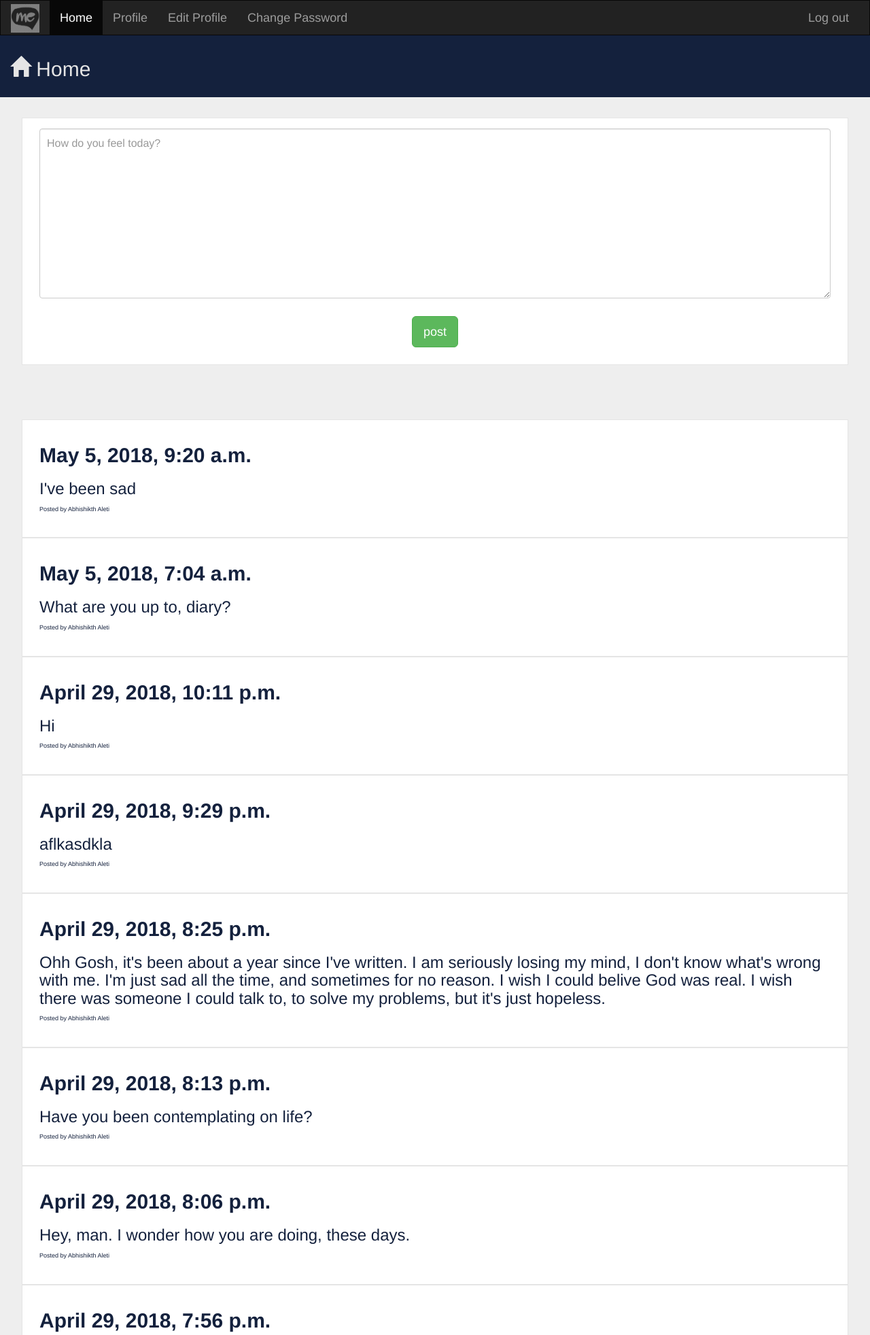
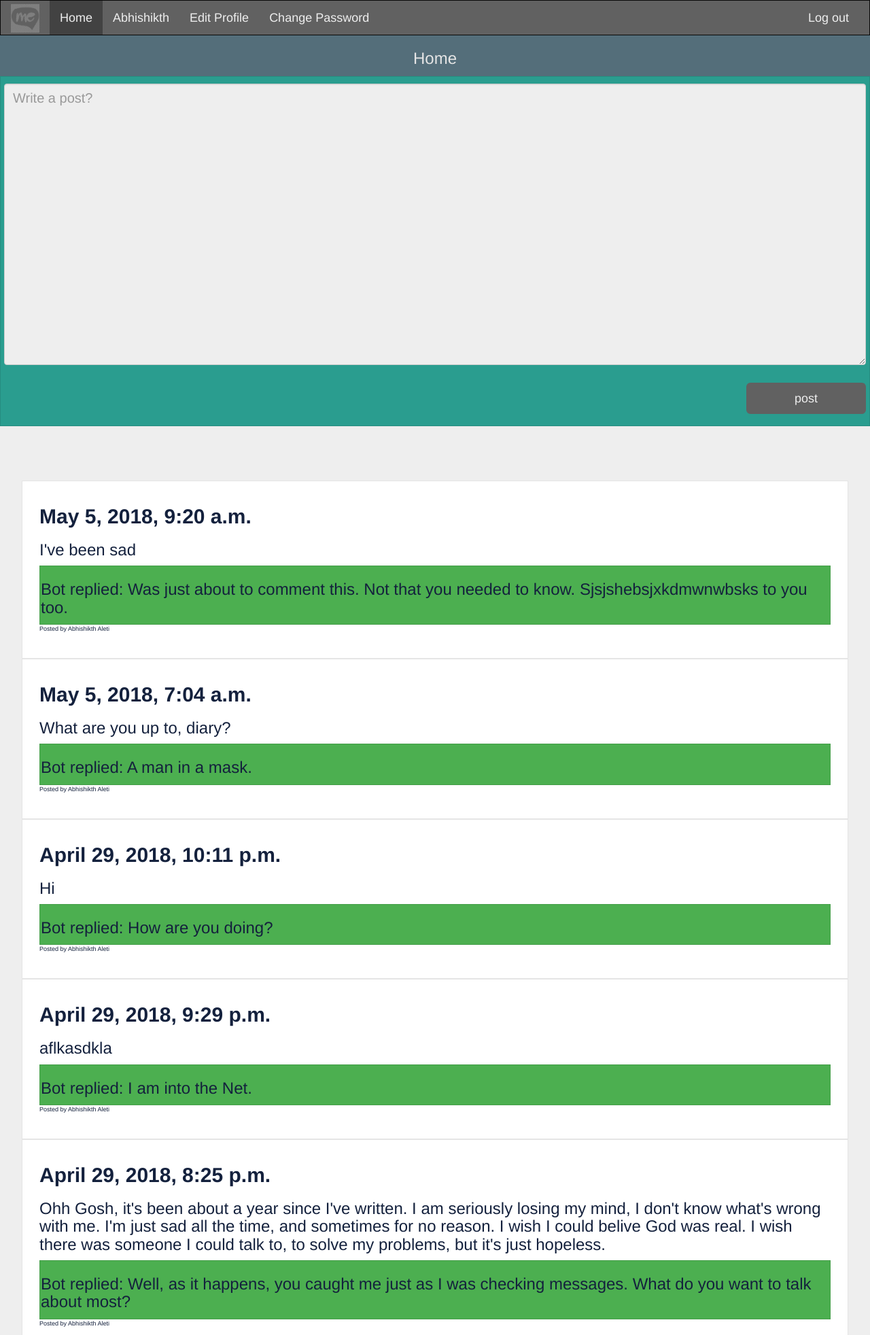
Before and after one commit to AbhishikthAleti97/myEleanor, a Django app: page /home/ in a window 1280 px wide. Shown: the top 1964 px of the page at 68% size. Run offline with Django 3.2, Linux system fonts and the light colour scheme; a user stored in the database is signed in; data comes from the database, SQL or seed files in the repository; both versions use the stored data as it was after the commit; some libraries are stand-ins or nearby versions.

Commit message:
added chatbot

```diff
--- a/accounts/forms.py
+++ b/accounts/forms.py
@@ -50,7 +50,6 @@ class EditProfileForm(UserChangeForm):
             'first_name',
             'last_name',
             'password',
-
         )
         exclude = ()
 
@@ -65,6 +64,7 @@ class EditProfileForm2(UserChangeForm):
             'city',
             'website',
             'phone',
-            'image'
+            'image',
+            'password',
         )
         exclude = ()
--- a/accounts/templates/accounts/login.html
+++ b/accounts/templates/accounts/login.html
@@ -58,7 +58,7 @@
 <div class="wrapper">
   <form method ="post" class="form-signin">
     <h3>Enter your credentials: </h3>
-    {{ csrf_token }}
+    {% csrf_token %}
     <input name="{{form.username.name}}" type="text" placeholder="Username" class="form-control">
     <input name="{{form.password.name}}" type="password" placeholder="Password" class="form-control">
     <button class="btn btn-lg btn-primary btn-block" type="submit">Login</button>
--- a/accounts/templates/base.html
+++ b/accounts/templates/base.html
@@ -16,6 +16,29 @@
     border-radius: 0 !important;
     -moz-border-radius: 0 !important;
   }
+
+  .navbar-inverse{
+    background-color: #616161;
+  }
+
+  .navbar-inverse .navbar-brand,
+  .navbar-inverse .navbar-text {
+    color: rgba(255,255,255,.8);
+  }
+
+  .navbar-inverse .navbar-nav .nav-link {
+    color: rgba(255,255,255,.5);
+  }
+
+  .hmm{
+    background-color: #424242;
+  }
+
+  .navbar-inverse .nav-item.active .nav-link,
+  .navbar-inverse .nav-item:hover .nav-link {
+    color: #ffffff;
+  }
+
   .footer {
     position: fixed;
     left: 0;
@@ -49,35 +72,35 @@
         {% if user.is_authenticated %}
         <ul class="nav navbar-nav">
           {% url 'home:home' as home_url %}
-          <li {% if request.get_full_path == home_url %}class="active"{% endif %}><a href="{% url 'home:home' %}">Home</a></li>
+          <li {% if request.get_full_path == home_url %}class="hmm"{% endif %}><a style="color:#eeeeee;" href="{% url 'home:home' %}">Home</a></li>
           {% url 'accounts:view_profile' as profile %}
-          <li {% if request.get_full_path == profile %}class="active"{% endif %}><a href="{% url 'accounts:view_profile' %}">Profile</a></li>
+          <li {% if request.get_full_path == profile %}class="hmm"{% endif %}><a style="color:#eeeeee;" href="{% url 'accounts:view_profile' %}">{{user.first_name}}</a></li>
           {% url 'accounts:edit_profile' as edit_profile %}
-          <li {% if request.get_full_path == edit_profile %}class="active"{% endif %}><a href="{% url 'accounts:edit_profile' %}">Edit Profile</a></li>
+          <li {% if request.get_full_path == edit_profile %}class="hmm"{% endif %}><a style="color:#eeeeee;" href="{% url 'accounts:edit_profile' %}">Edit Profile</a></li>
           {% url 'accounts:change_password' as change_password %}
-          <li {% if request.get_full_path == change_password %}class="active"{% endif %}><a href="{% url 'accounts:change_password' %}">Change Password</a></li>
+          <li {% if request.get_full_path == change_password %}class="hmm"{% endif %}><a style="color:#eeeeee;" href="{% url 'accounts:change_password' %}">Change Password</a></li>
         </ul>
         <ul class="nav navbar-nav navbar-right">
           {% url 'accounts:logout' as logout %}
-          <li {% if request.get_full_path == logout %}class="active"{% endif %}><a href="{% url 'accounts:logout' %}">Log out</a></li>
+          <li {% if request.get_full_path == logout %}class="hmm"{% endif %}><a style="color:#eeeeee;" href="{% url 'accounts:logout' %}">Log out</a></li>
         </ul>
         {% else %}
         <ul class="nav navbar-nav">
           {% url 'accounts:reset_password' as reset_password %}
-          <li {% if request.get_full_path == reset_password %}class="active"{% endif %}><a href="{% url 'accounts:reset_password' %}">Reset Password</a></li>
+          <li {% if request.get_full_path == reset_password %}class="hmm"{% endif %}><a style="color:#eeeeee;" href="{% url 'accounts:reset_password' %}">Reset Password</a></li>
         </ul>
         <ul class="nav navbar-nav navbar-right">
           {% url 'accounts:login' as login %}
-          <li {% if request.get_full_path == login %}class="active"{% endif %}><a href="{% url 'accounts:login' %}">Login</a></li>
+          <li {% if request.get_full_path == login %}class="hmm"{% endif %}><a style="color:#eeeeee;" href="{% url 'accounts:login' %}">Login</a></li>
           {% url 'accounts:register' as register %}
-          <li {% if request.get_full_path == register %}class="active"{% endif %}><a href="{% url 'accounts:register' %}">Register</a></li>
+          <li {% if request.get_full_path == register %}class="hmm"{% endif %}><a style="color:#eeeeee;" href="{% url 'accounts:register' %}">Register</a></li>
         </ul>
         {% endif %}
       </div><!--/.nav-collapse -->
     </div><!--/.container-fluid -->
   </nav>
   <div>
-    <div class="jumbotron" style="background-color:#14213d;color:#e5e5e5;padding-top:10px;padding-bottom:15px">
+    <div class="jumbotron" style="background-color:#546e7a;color:#e5e5e5;padding-top:1px;padding-bottom:3px">
       <div class="container-fluid">
         {% block jumbotron %}
         <h2>Random text</h2>
--- a/accounts/views.py
+++ b/accounts/views.py
@@ -42,11 +42,14 @@ def edit_profile(request):
             form.save()
             return redirect('/accounts/profile')
 
+
     else:
         args = {}
         form = EditProfileForm(instance=request.user)
         args['form'] = form
         return render(request, 'accounts/edit_profile.html', args)
+
+
 
 
 def change_password(request):
--- a/home/models.py
+++ b/home/models.py
@@ -7,3 +7,4 @@ class Post(models.Model):
     user = models.ForeignKey(User)
     created = models.DateTimeField(auto_now_add=True)
     updated = models.DateTimeField(auto_now=True)
+    reply = models.CharField(max_length=800)
--- a/home/templates/home/home.html
+++ b/home/templates/home/home.html
@@ -2,13 +2,38 @@
 {% block head %}
 <title>Home</title>
 <style media="screen">
+
+
+
+.wrapper-text {
+  margin-bottom: 80px;
+  background-color: #e9c46a;
+}
+
+
 .wrapper {
   margin-bottom: 80px;
 }
 
+.form-signin-inner {
+  max-width: 105%;
+  padding: 1px 1px 1px;
+  margin: 0 auto;
+  background-color: #4caf50;
+  border: 1px solid rgba(0, 0, 0, 0.1);
+}
+
+.form-signin-diary {
+  max-width: 100%;
+  padding: 10px 5px 17px;
+  margin-top: -30px;
+  background-color:#2a9d8f;
+  border: 1px solid rgba(0, 0, 0, 0.1);
+}
+
 .form-signin {
   max-width: 95%;
-  padding: 15px 25px 25px;
+  padding: 15px 25px 26px;
   margin: 0 auto;
   background-color: #fff;
   border: 1px solid rgba(0, 0, 0, 0.1);
@@ -42,18 +67,25 @@
   border-top-left-radius: 0;
   border-top-right-radius: 0;
 }
+.diary{
+  max-width: 100%;
+}
+
 </style>
 {% endblock %}
 {% block jumbotron %}
-<h2><span class="glyphicon glyphicon-home"></span> Home</h2>
+<center><h3>Home</h3></center>
 {% endblock %}
 {% block body %}
-<div class="wrapper">
-  <form method="post" class="form-signin">
+<div class="wrapper" style="background-color:#e9c46a;">
+  <form method="post" class="form-signin-diary">
     {% csrf_token %}
-    <textarea placeholder="How do you feel today?" class="form-control" name="{{form.post.name}}" rows="10"></textarea>
+    <textarea style="background-color:#eee;color:#000;font-size:20px" placeholder="Write a post?" class="form-control" name="{{form.post.name}}" rows="14"></textarea>
     <br/>
-    <center><button type="submit" class="btn btn-success btn-lg">post</button></center>
+    <div align="right">
+      <button type="submit" style="background-color:#616161;color:#eee;padding-left:70px;padding-right:70px" class="btn btn-lg">post</button>
+    </div>
+
   </form>
 
 </div>
@@ -65,6 +97,9 @@
   <div class = "form-signin">
     <h2><strong>{{ post.created }}</strong></h2>
     <h3>{{ post.post }}</h3>
+    <div class="form-signin-inner">
+      <h3>{{ post.reply }}</h3>
+    </div>
     <p style="font-size:50%">Posted by {{ post.user.get_full_name }} </p>
   </div>
   {% endif %}
--- a/home/views.py
+++ b/home/views.py
@@ -2,7 +2,10 @@ from django.views.generic import TemplateView
 from home.forms import HomeForm
 from django.shortcuts import render, redirect
 from home.models import Post
-
+import json
+from chatterbot import ChatBot
+import os
+from django import forms
 
 class HomeView(TemplateView):
     template_name = 'home/home.html'
@@ -18,14 +21,24 @@ class HomeView(TemplateView):
 
     def post(self, request):
         form = HomeForm(request.POST)
+        dbpath = os.path.join(os.path.dirname(__file__),"Database","db.sqlite3")
+
         if form.is_valid():
             post = form.save(commit=False)
+            resp = ChatBot("reply",database=dbpath, logic_adapters=["chatterbot.logic.BestMatch"] )
+            response_text = resp.get_response(str(post.post))
+            post.reply = "Bot replied: "+str(response_text)
             post.user = request.user
             post.save()
 
+
             text = form.cleaned_data['post']
+
+
             form = HomeForm()
             return redirect('home:home')
 
-        args = {'form':form, 'text':text}
+
+
+        args = {'form':form, 'text': text}
         return render(request, self.template_name, args)
--- a/myEleanor/urls.py
+++ b/myEleanor/urls.py
@@ -24,6 +24,11 @@ urlpatterns = [
     url(r'^$', views.login_redirect, name='login_redirect'),
     url(r'^admin/', admin.site.urls),
 	url(r'^home/',include('home.urls', namespace='home')),
-	url(r'^accounts/',include('accounts.urls', namespace='accounts'))
+	url(r'^accounts/',include('accounts.urls', namespace='accounts')),
+	url(
+        r'^chatterbot/',
+        include('chatterbot.ext.django_chatterbot.urls',
+        namespace='chatterbot')
+    ),
 
 ] + static(settings.MEDIA_URL, document_root=settings.MEDIA_ROOT)
```
Also changed, not shown: accounts/templates/accounts/edit_profile.html (+4 -27 lines), myEleanor/settings.py (+14 -0 lines), db.sqlite3, home/Database/database.db (added), home/forms.py (line endings or trailing spaces), home/migrations/0004_post_reply.py (added), myEleanor/media/profile_image/Firefox_wallpaper.png (added), 1 other file.
